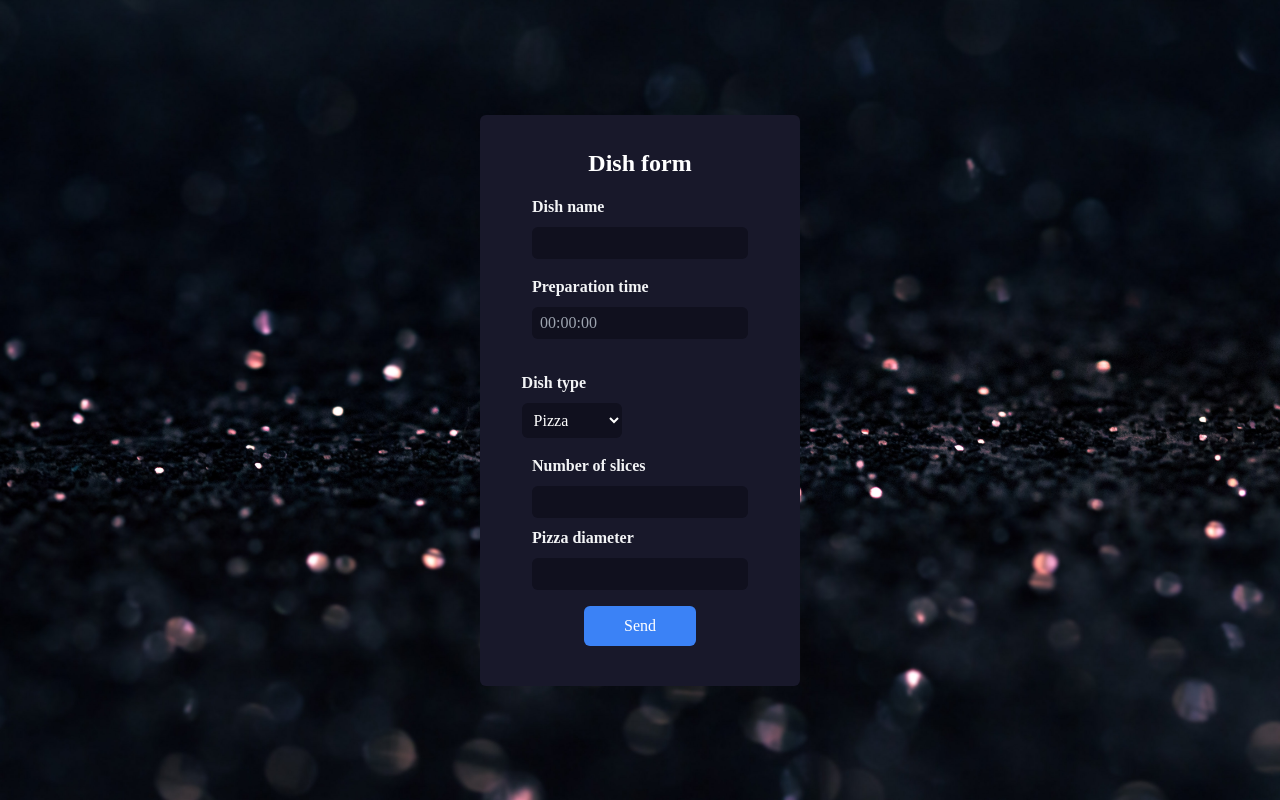
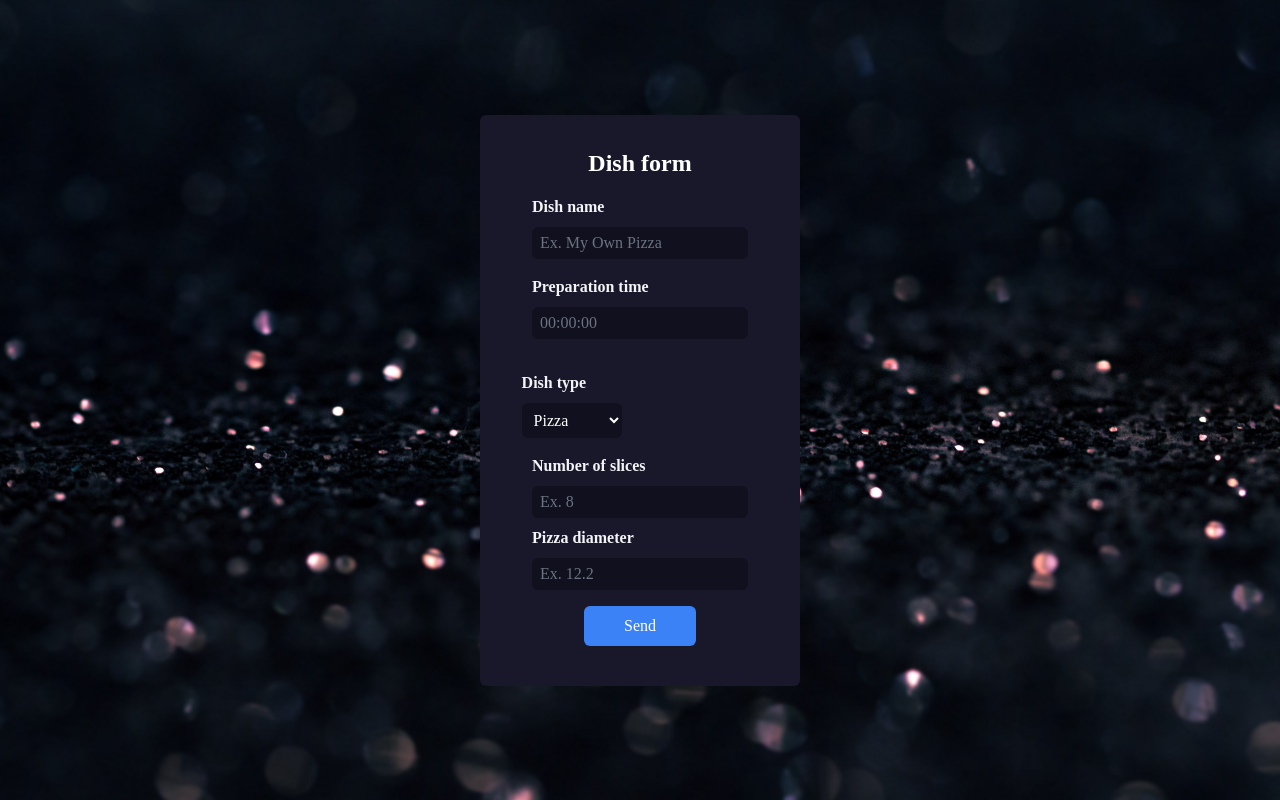
Before and after one commit to Izarothy/dishes-form, a React (Create React App) app: page / in a window 1280 px wide. Built offline with nearby package versions, Linux system fonts and the light colour scheme.

Commit message:
Add placeholders

```diff
--- a/src/components/DishesForm.tsx
+++ b/src/components/DishesForm.tsx
@@ -92,6 +92,7 @@ const DishesForm = () => {
           {...register('name')}
           required
           className="input-dishes"
+          placeholder="Ex. My Own Pizza"
         />
       </label>
       <label className="label-dishes">
@@ -132,6 +133,7 @@ const DishesForm = () => {
               {...register('no_of_slices')}
               required
               className="input-dishes"
+              placeholder="Ex. 8"
             />
           </label>
           <label className="label-dishes">
@@ -142,6 +144,7 @@ const DishesForm = () => {
               required
               step="0.01"
               className="input-dishes"
+              placeholder="Ex. 12.2"
             />
           </label>
         </div>
@@ -157,6 +160,7 @@ const DishesForm = () => {
               className="input-dishes"
               min="1"
               max="10"
+              placeholder="Ex. 5"
             />
           </label>
         </>
@@ -170,6 +174,7 @@ const DishesForm = () => {
               {...register('slices_of_bread')}
               required
               className="input-dishes"
+              placeholder="Ex. 2"
             />
           </label>
         </>
--- a/src/index.css
+++ b/src/index.css
@@ -19,7 +19,7 @@ code {
 
 @layer components {
   .input-dishes {
-    @apply bg-secondary-dark rounded-md py-1 px-2 text-white;
+    @apply bg-secondary-dark rounded-md py-1 px-2 text-white placeholder:text-gray-500;
   }
 
   .label-dishes {
```
